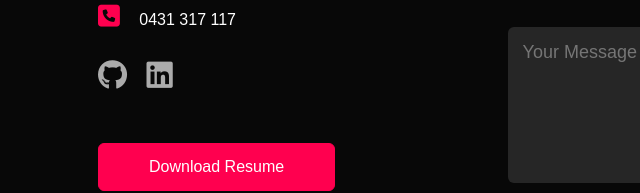
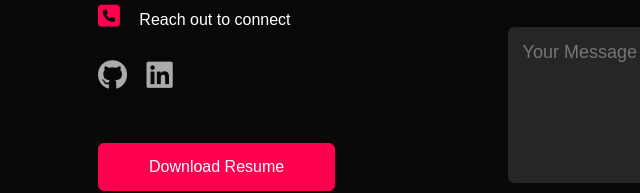
Before and after one commit to vishaalpal/vishaalpal.github.io, a plain HTML site: page index.html in a window 1280 px wide. Shown: the part 3064-3257 px from the top of the page, 30-670 px from the left. Drawn offline with Linux system fonts and the light colour scheme.

Commit message:
Removing PII.

```diff
--- a/index.html
+++ b/index.html
@@ -251,7 +251,7 @@
                 <div class="contact-left">
                     <h1 class="sub-title">Contact Me</h1>
                     <p><i class="fa-solid fa-envelope"></i> vishaalvpal@gmail.com</p>
-                    <p><i class="fa-solid fa-square-phone"></i> 0431 317 117</p>
+                    <p><i class="fa-solid fa-square-phone"></i> Reach out to connect </p>
                     <div class="social-icons">
                         <a href="https://github.com/vishaalpal" target="_blank"><i class="fa-brands fa-github"></i></a>
                         <a href="https://www.linkedin.com/in/vishaal-pal-247655100/" target="_blank"><i
```
Also changed, not shown: 1 other file.
